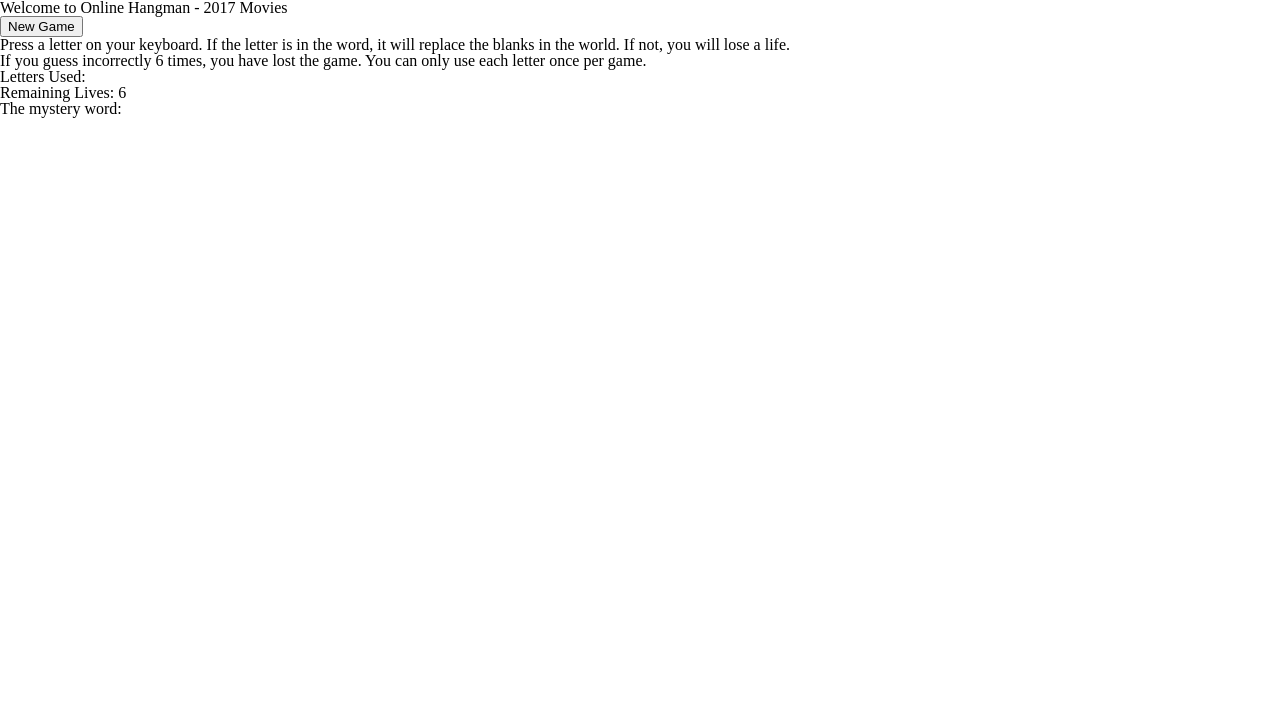
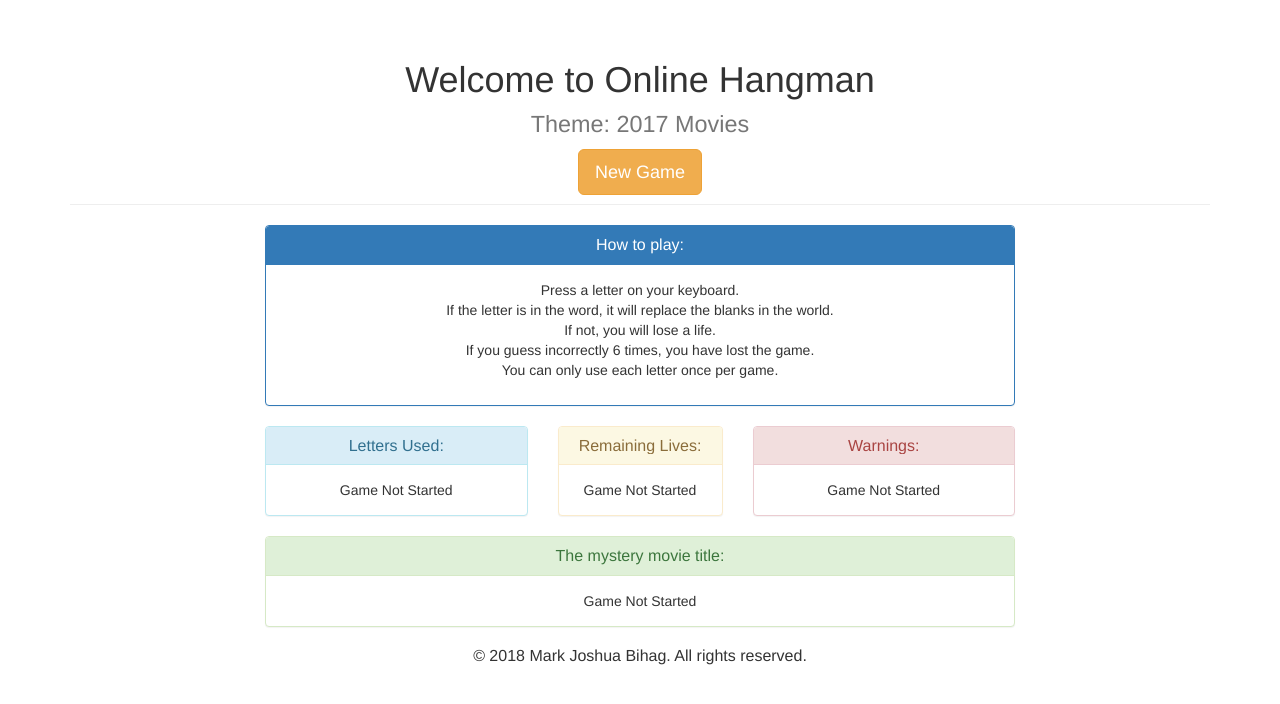
Before and after one commit to mjmb1995/Hangman-Game, a plain HTML site: page index.html in a window 1280 px wide. Drawn offline with nearby package versions, Linux system fonts and the light colour scheme.

Commit message:
validated HTML and removed errors

```diff
--- a/assets/css/main.css
+++ b/assets/css/main.css
@@ -0,0 +1,5 @@
+/* Global Styles */
+* {
+	font-family: 'Roboto', sans-serif;
+	overflow: hidden;
+}
--- a/assets/javascript/game.js
+++ b/assets/javascript/game.js
@@ -11,11 +11,21 @@
         };
     }
 
+    function updateWin() {
+  		var wins = 0;
+
+  		return function () {
+    	wins++;
+    	document.getElementById("playWin").innerHTML = "Congratulations";
+        document.getElementById("scores").innerHTML = "You have won: " + wins + " times";
+  		}
+	}
+	var playerWon = updateWin();
+
     document.getElementById("start").onclick = function() {
         var gameEnded = false;
         //user starts with 6 lives
         var lives = 6;
-        document.getElementById("lives").innerHTML = lives;
 
         var pickWord = wordSelector();
         var word = pickWord();
@@ -30,6 +40,9 @@
         // letters that have been used
         var usedLetters = [];
         var usedLettersUI = "";
+
+        // warnings for invalid user input
+        var warning = "";
 
         // fills the values of the wordLetters and letterBlanks
         for (var i = 0; i < word.length; i++) {
@@ -53,14 +66,19 @@
             letterBlanksUI += " " + letterBlanks[i];
         }
         document.getElementById("mysteryWord").innerHTML = letterBlanksUI;
+        document.getElementById("used").innerHTML = usedLettersUI;
+        document.getElementById("warn").innerHTML = warning;
+        document.getElementById("live").innerHTML = lives;
+
 
         //user can now start guessing
         document.onkeyup = function(event) {
             if (gameEnded === false) {
+            	document.getElementById("warn").innerHTML = " ";
                 //user guess is now lower case
                 var userGuess = event.key.toLowerCase();
 
-                var letters = ["a", "b", "c", "d", "e", "f", "g", "h", "i", "j", "k,", "l", "m", "n", "o", "p", "q", "r", "s", "t", "u", "v", "w", "x", "y", "z"];
+                var letters = ["a", "b", "c", "d", "e", "f", "g", "h", "i", "j", "k", "l", "m", "n", "o", "p", "q", "r", "s", "t", "u", "v", "w", "x", "y", "z"];
 
                 // user guess needs to be a letter and not already used
                 if (letters.indexOf(userGuess) !== -1 && usedLetters.indexOf(userGuess) === -1) {
@@ -83,6 +101,7 @@
                                 //if letterBlanks does have any _ then user wins
                                 if (letterBlanks.indexOf("_") === -1) {
                                     gameEnded = true;
+                                    playerWon();
                                 }
                             }
                         }
@@ -96,17 +115,19 @@
 
                     } else {
                         lives--;
-                        document.getElementById("lives").innerHTML = lives;
+                        document.getElementById("live").innerHTML = lives;
+                        document.getElementById("warn").innerHTML = "Letter is not in the movie title. Minus 1 life..";
 
                         //if lives = 0 then game over
                         if (lives === 0) {
                             gameEnded = true;
+                            document.getElementById("warn").innerHTML = "You lost.. The movie title was: " + word;
                         }
                     }
 
                     // user pressed a non-letter character
                 } else {
-                    console.log("This is not a letter or you have already used it this game!");
+                    document.getElementById("warn").innerHTML = "This is not a letter or you have already used it this game";
                 }
             }
         }
--- a/index.html
+++ b/index.html
@@ -3,30 +3,104 @@
 <head lang="en">
 	<meta charset="utf-8">
 	<title>Hangman</title>
-	<link rel="stylesheet" type="text/css" href="assets/css/reset.css">
-	<link rel="stylesheet" type="text/css" href="assets/css/main.css">
+	<!-- link to google font -->
+	<link href="https://fonts.googleapis.com/css?family=Roboto" rel="stylesheet">
+	<link rel="stylesheet" href="assets/css/reset.css">
+	<!-- Latest compiled and minified Bootstrap CSS -->
+	<link rel="stylesheet" href="https://maxcdn.bootstrapcdn.com/bootstrap/3.3.7/css/bootstrap.min.css" integrity="sha384-BVYiiSIFeK1dGmJRAkycuHAHRg32OmUcww7on3RYdg4Va+PmSTsz/K68vbdEjh4u" crossorigin="anonymous">
+	<link rel="stylesheet" href="assets/css/main.css">
 </head>
-<body>
+<body class="text-center container">
+
 	<header>
-		<h1>Welcome to Online Hangman - 2017 Movies</h1>
-		<button id="start">New Game</button>
+		<section class="page-header">
+			<h1>
+				Welcome to Online Hangman <br>
+				<small>Theme: 2017 Movies</small>
+			</h1>
+			<button id="start" class="btn btn-warning btn-lg">New Game</button>
+		</section>
 	</header>
 
-	<section>
-		<p>Press a letter on your keyboard. If the letter is in the word, it will replace the blanks in the world. If not, you will lose a life.
-		<br>
-		If you guess incorrectly 6 times, you have lost the game. You can only use each letter once per game.</p>
+	<section class="row">
+		<div class="col-md-2"></div>
+		<div class="col-md-8">
+			<div class="panel panel-primary">
+				<div class="panel-heading">
+			    	<h3 class="panel-title" id="playWin">How to play:</h3>
+			  	</div>
+			  	<div class="panel-body" id="scores">
+			    	<p>Press a letter on your keyboard.
+			    	<br>
+			    	If the letter is in the word, it will replace the blanks in the world.
+			    	<br>
+			    	If not, you will lose a life.
+					<br>
+					If you guess incorrectly 6 times, you have lost the game.
+					<br>
+					You can only use each letter once per game.</p>
+			  	</div>
+			</div>
+		</div>
 	</section>
 
-	<section>
-		<h4>Letters Used: <span id="used"></span></h4>
-		<h4>Remaining Lives: <span id="lives">6</span></h4>
+	<section class="row">
+		<div class="col-md-2"></div>
+		<div class="col-md-3">
+			<div class="panel panel-info">
+			  	<div class="panel-heading">
+			    	<h3 class="panel-title">Letters Used:</h3>
+			  	</div>
+			  	<div class="panel-body">
+			    	<span id="used">Game Not Started</span>
+			  	</div>
+			</div>
+		</div>
+
+		<div class="col-md-2">
+			<div class="panel panel-warning">
+			  	<div class="panel-heading">
+			    	<h3 class="panel-title">Remaining Lives:</h3>
+			  	</div>
+			  	<div class="panel-body">
+			    	<span id="live">Game Not Started</span>
+			  	</div>
+			</div>
+		</div>
+
+		<div class="col-md-3">
+			<div class="panel panel-danger">
+			  	<div class="panel-heading">
+			    	<h3 class="panel-title">Warnings:</h3>
+			  	</div>
+			  	<div class="panel-body">
+			    	<span id="warn">Game Not Started</span>
+			  	</div>
+			</div>
+		</div>
+
 	</section>
 
-	<section>
-		<h4>The mystery word: <span id="mysteryWord"></span></h4>
+	<section class="row">
+		<div class="col-md-2"></div>
+		<div class="col-md-8">
+			<div class="panel panel-success">
+			  	<div class="panel-heading">
+			    	<h3 class="panel-title">The mystery movie title:</h3>
+			  	</div>
+			  	<div class="panel-body">
+			    	<span id="mysteryWord">Game Not Started</span>
+			  	</div>
+			</div>
+		</div>
 	</section>
 
-	<script type="text/javascript" src="assets/javascript/game.js"></script>
+	<footer class="row">
+		<div class="col-md-12">
+			<h3 class="panel-title">&#169; 2018 Mark Joshua Bihag. All rights reserved.</h3>
+		</div>
+	</footer>
+
+	<script src="assets/javascript/game.js"></script>
 </body>
 </html>
```
